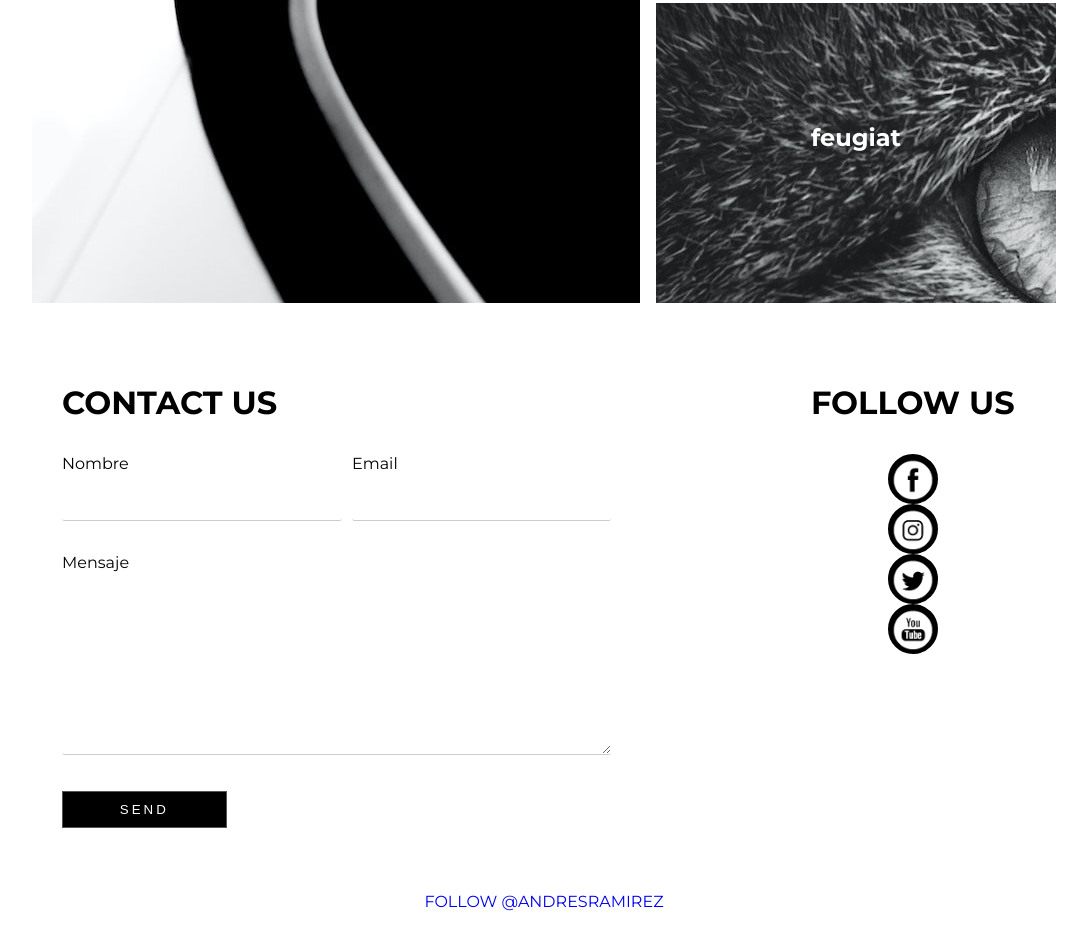
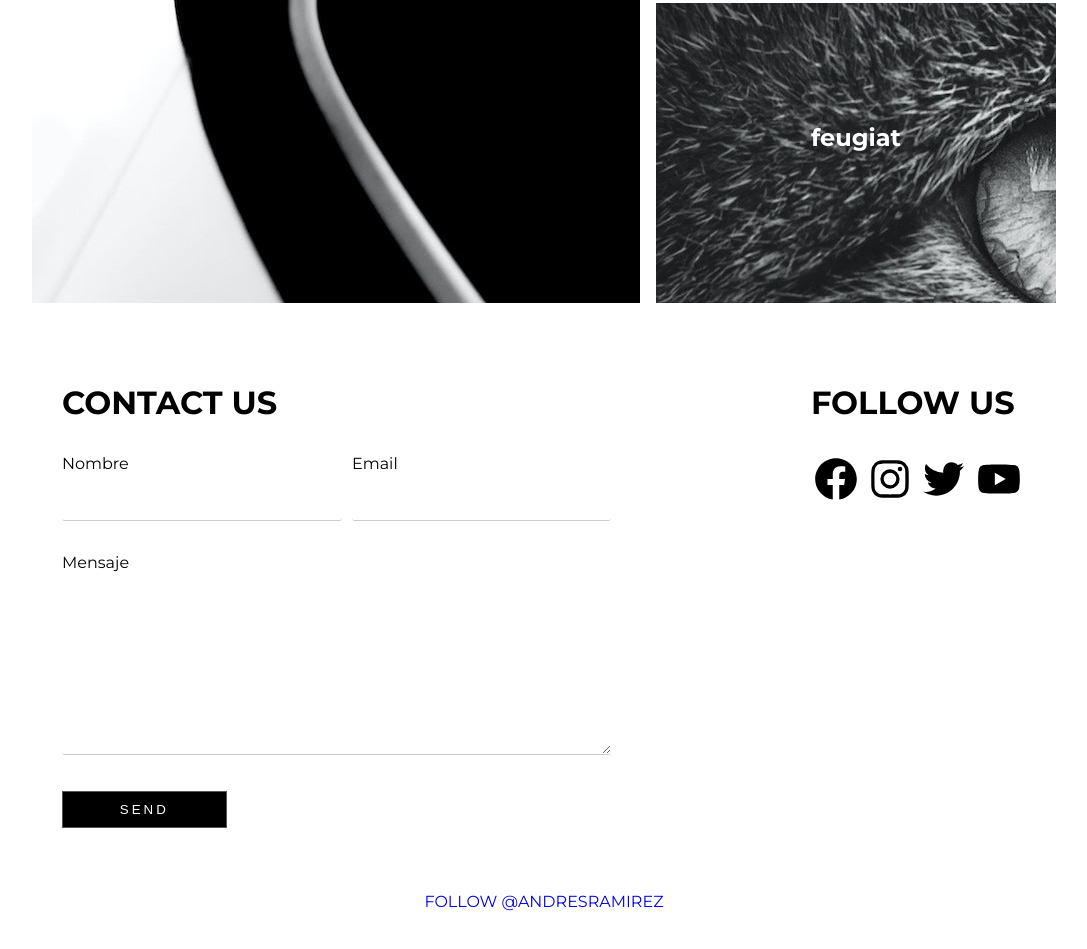
Before and after one commit to AndresRamirez917/100-sitios-58, a plain HTML site: page index.html in a window 1280 px wide. Shown: the part 951-1900 px from the top of the page, without its empty margins (96-1183 px from the left). Drawn offline with Linux system fonts and the light colour scheme.

Commit message:
final final commit

```diff
--- a/index.html
+++ b/index.html
@@ -112,10 +112,10 @@
                 </div>
                 <div class="contact-social">
                     <h2>follow us</h2>
-                    <img src="/images/icon-fb.png" alt="">
-                    <img src="/images/icon-ig.png" alt="">
-                    <img src="/images/icon-tw.png" alt="">
-                    <img src="/images/icon-yt.png" alt="">
+                    <img src="/images/bxl-facebook-circle.svg" alt="">
+                    <img src="/images/bxl-instagram.svg" alt="">
+                    <img src="/images/bxl-twitter.svg" alt="">
+                    <img src="/images/bxl-youtube.svg" alt="">
                 </div>
             </div>
         </div>
--- a/scss/styles.scss
+++ b/scss/styles.scss
@@ -215,6 +215,8 @@ img {
 
     }
 
+    //De esta manera se usa la misma imagen en lugar de un background de x color
+    //como en el ejercicio 57
     .grid-box-1 {
         background-image: url('/images/image-1.jpg');
         grid-column: 1/4;
@@ -289,14 +291,11 @@ img {
             margin-bottom: 2rem;
         }
         img{
-            display: flex;
-            justify-content: center;
-            background: black;
-            border-radius: 70px;
             margin: auto;
             width: 50px;
-            border: 3px solid black;
         }
+
+
     }
 }
 
```
Also changed, not shown: project-1.html (+4 -4 lines), project-2.html (+4 -4 lines), project-3.html (+4 -4 lines), project-4.html (+4 -4 lines), project-5.html (+4 -4 lines), images/bxl-facebook-circle.svg (added), images/bxl-instagram.svg (added), images/bxl-twitter.svg (added), images/bxl-youtube.svg (added), scss/styles.css, 1 other file.
